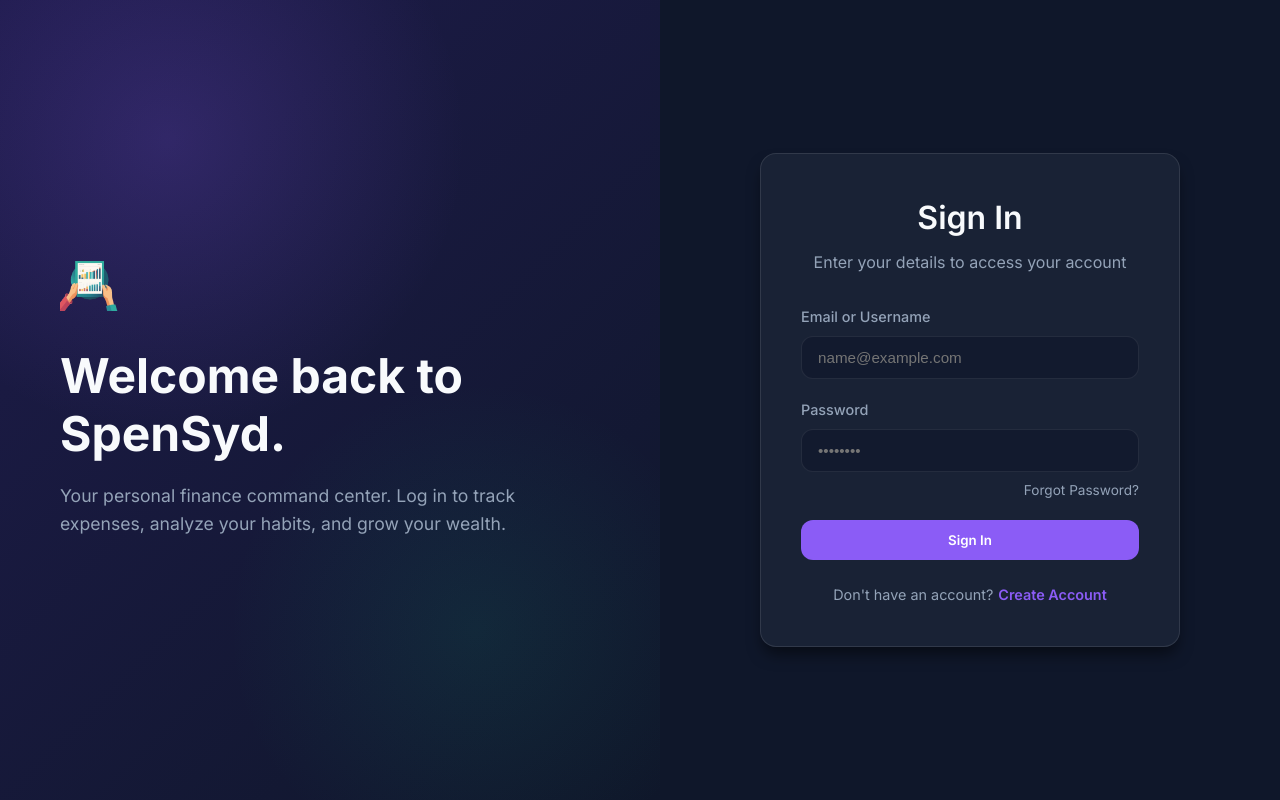
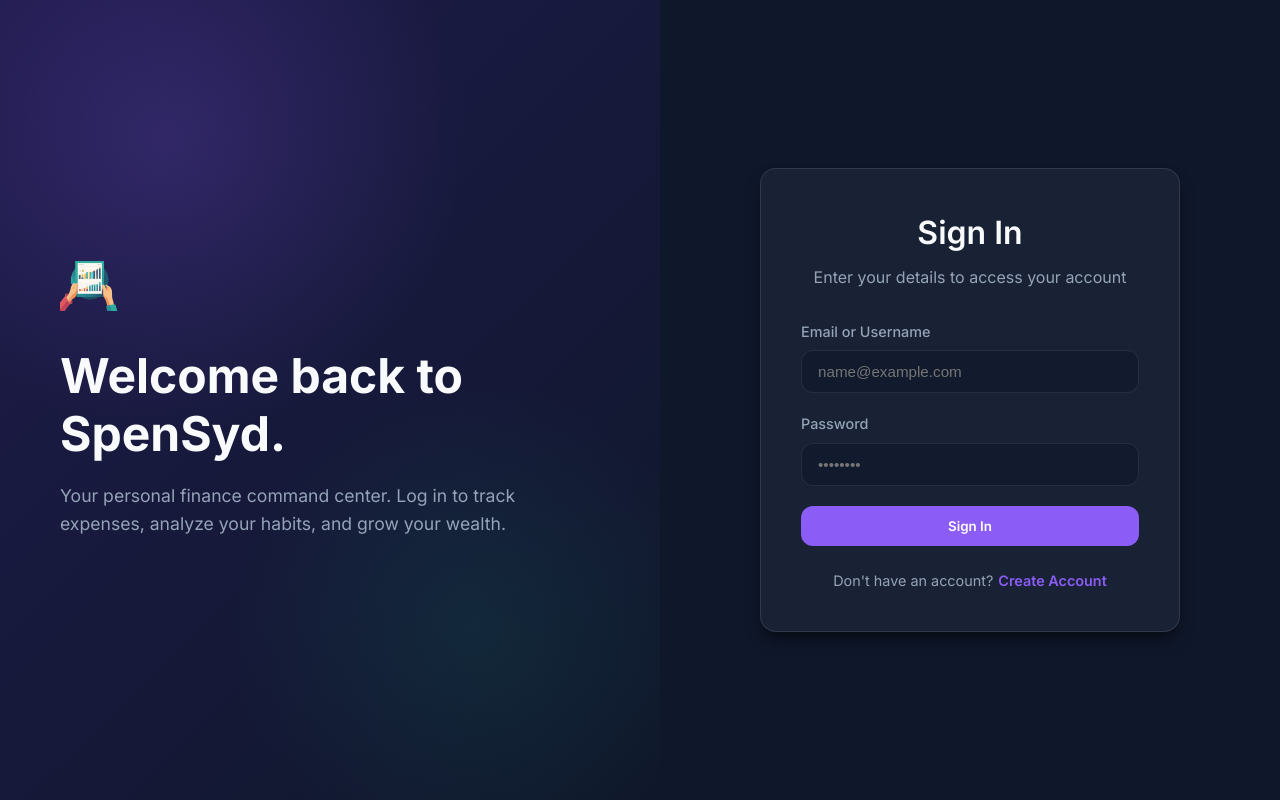
Before and after one commit to Syddevv/SpenSyd, a React (Vite) app in the folder client/: page /login in a window 1280 px wide. Built offline with nearby package versions, Linux system fonts and the light colour scheme.

Commit message:
removed forgot password

```diff
--- a/client/src/pages/Login.jsx
+++ b/client/src/pages/Login.jsx
@@ -2,7 +2,7 @@
 import { Link, useNavigate } from "react-router-dom";
 import { useAuth } from "../context/ContextProvider";
 import axios from "axios";
-import { motion, AnimatePresence } from "framer-motion";
+import { motion } from "framer-motion";
 import { EnterEmailModal } from "../components/EnterEmailModal";
 import ClipLoader from "react-spinners/ClipLoader";
 import SpenSyd_Icon from "../assets/SpenSyd Icon.png";
@@ -17,7 +17,6 @@
   const [formData, setFormData] = useState({ identifier: "", password: "" });
   const [loading, setLoading] = useState(false);
   const [error, setError] = useState("");
-  const [showEmailModal, setShowEmailModal] = useState(false);
 
   const handleChange = (e) => {
     setFormData({ ...formData, [e.target.name]: e.target.value });
@@ -96,12 +95,6 @@
                 onChange={handleChange}
                 required
               />
-              <span
-                className="forgot-pass"
-                onClick={() => setShowEmailModal(true)}
-              >
-                Forgot Password?
-              </span>
             </div>
 
             <button
@@ -122,22 +115,6 @@
           </div>
         </motion.div>
       </div>
-
-      {/* Modals */}
-      <AnimatePresence>
-        {showEmailModal && (
-          <motion.div
-            className="modalBackground"
-            initial={{ opacity: 0 }}
-            animate={{ opacity: 1 }}
-            exit={{ opacity: 0 }}
-          >
-            <div className="modal-wrapper">
-              <EnterEmailModal onClose={() => setShowEmailModal(false)} />
-            </div>
-          </motion.div>
-        )}
-      </AnimatePresence>
     </div>
   );
 };
```
